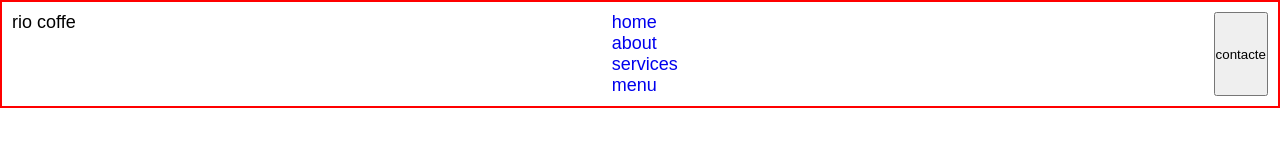
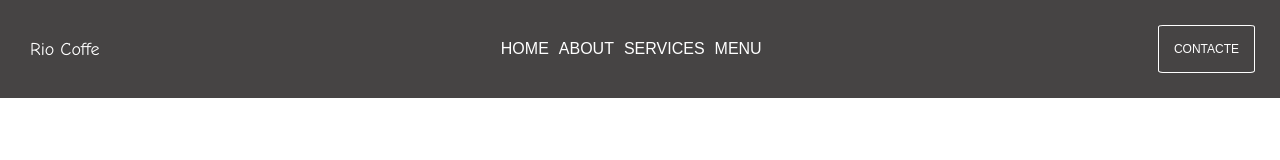
Before and after one commit to ASpudka/Flex-homeworck-17-05, a plain HTML site: page index.html in a window 1280 px wide. Drawn offline with Linux system fonts and the light colour scheme.

Commit message:
Add setting header for different screen sizes

```diff
--- a/assets/css/style.css
+++ b/assets/css/style.css
@@ -2,6 +2,8 @@
   box-sizing: border-box;
   margin: 0;
   padding: 0;
+  color: white;
+
 }
 body{
   min-height: 100vh;
@@ -13,20 +15,52 @@ body{
 }
 a{
   text-decoration: none;
+  text-transform: uppercase;
+
 }
 
 
 .header{
-  max-width:100wh;
-  padding: 10px;
-  border: 2px solid red;
-  background-color: #fff;
+  max-width: 100vw;
+  min-width: 300px;
+
+  padding: 25px;
+  background-color: rgb(70, 68, 68);
 
   display: flex;
   justify-content: space-between;
   flex-wrap: wrap;
+
+
+}
+.logo{
+  /* flex-grow: 0.5; */
+  padding: 5px;
+  align-self: center;
+  font-family:'Comic Sans MS';
+}
+nav{
+  padding: 10px 0px;
 }
 .list{
+
   align-content: center;
   list-style: none;
+
+  display: flex;
+  justify-content: space-between;
+
+  font-size: 16px;
 }
+.list-item{
+  padding: 5px;
+}
+.header-button{
+  padding: 5px 15px;
+  border: 1px solid white;
+  border-radius: 5%;
+  background-color: rgba(255, 255, 255, 0);
+
+  text-transform: uppercase;
+  font-size: 12px;
+}
--- a/index.html
+++ b/index.html
@@ -10,7 +10,7 @@
 </head>
 <body>
   <header class="header">
-    <div class="logo">rio coffe</div>
+    <div class="logo">Rio Coffe</div>
     <nav>
       <ul class="list">
         <li class="list-item"><a href="#" class="list-link">home</a></li>
@@ -19,7 +19,7 @@
         <li class="list-item"><a href="#" class="list-link">menu</a></li>
       </ul>
     </nav>
-    <button class="heder-button"> contacte</button>
+    <button class="header-button"> contacte</button>
   </header>
 </body>
 </html>
```
